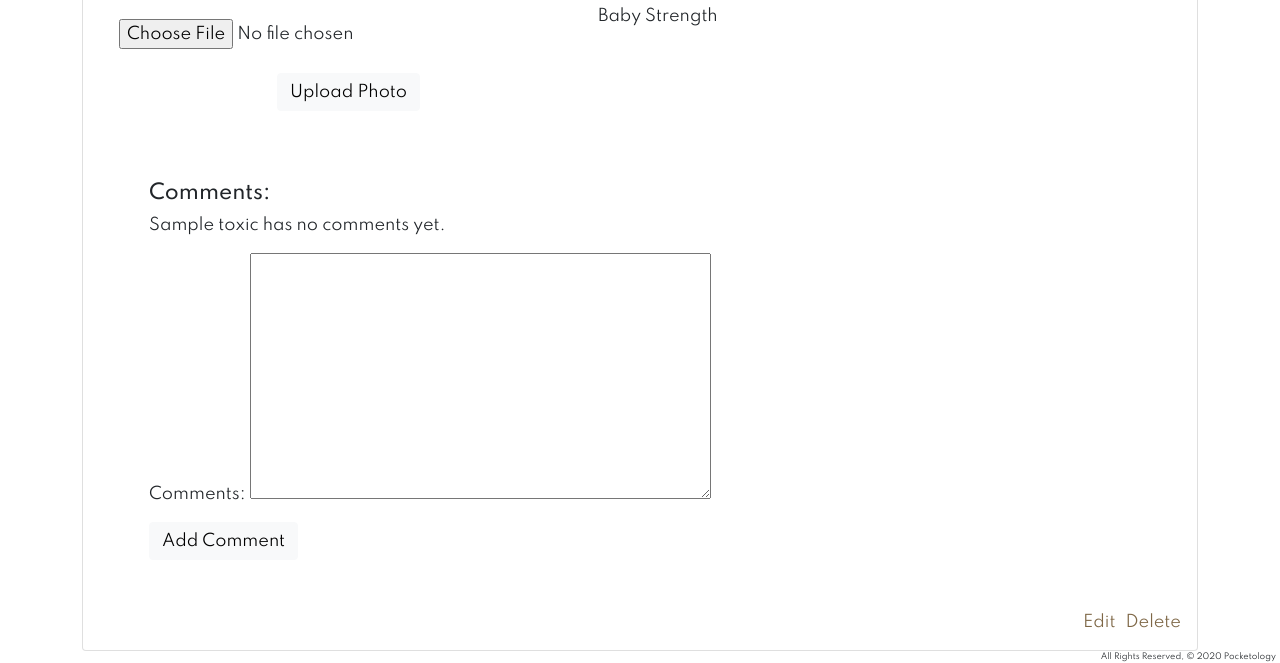
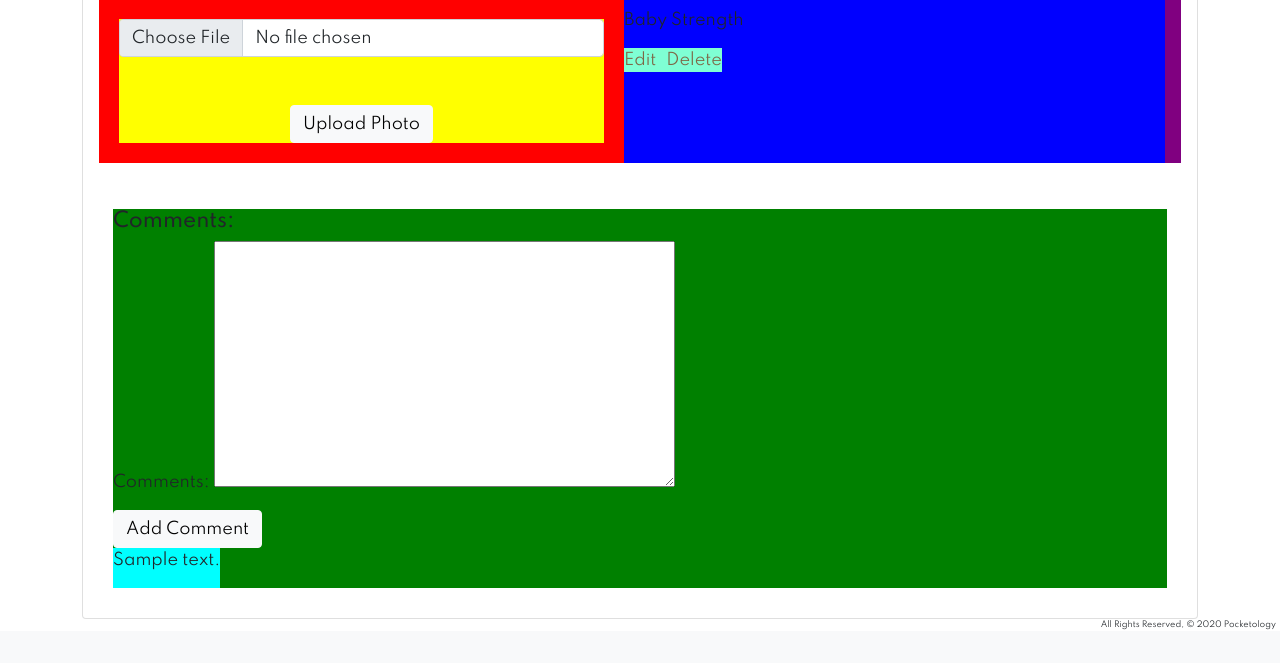
Before and after one commit to erikacolette29/Pocketology, a Django app: page /toxics/1/ in a window 1280 px wide. Shown: the part 478-1141 px from the top of the page. After the commit the page ends 1108 px from the top, so only its background shows below. Run offline with Django 3.2, Linux system fonts and the light colour scheme; a user stored in the database is signed in; tables that the repository leaves empty hold one stand-in row (values such as "Sample post"); some web fonts are replaced.

Commit message:
:comments working

```diff
--- a/main_app/models.py
+++ b/main_app/models.py
@@ -34,7 +34,7 @@ class Rating(models.Model):
     toxic = models.ForeignKey(Toxic, on_delete=models.CASCADE)
 
     def __str__(self):
-     return self.name
+     return self.comments
 
 
 
--- a/main_app/static/css/style.css
+++ b/main_app/static/css/style.css
@@ -17,6 +17,9 @@ body {
 
   }
 
+form{
+
+  }
 
 a {
   text-decoration: none;
@@ -92,7 +95,7 @@ height: 100vh;
   display: flex;
 flex-flow: row nowrap;
 ;
-/* background-color: purple; */
+background-color: purple;
 }
 
 
@@ -104,25 +107,25 @@ flex-flow: row nowrap;
   flex-flow: column wrap;
   text-align: center;
   width:  fit-content;
-  margin-top: 30px
-  /* background-color: red; */
+  margin-top: 30px;
+  background-color: red;
 }
 
 .detail-upload-container{
   display: flex;
   justify-content: center;
   margin: 20px;
-  /* background-color: yellow; */
+  background-color: yellow;
 }
 
 
 .detail-info-container{
-   display: flex;
+  display: flex;
   justify-content: center;
   align-items:flex-start;
   flex-flow: column wrap;
   width: 50%;
-  /* background-color: blue; */
+  background-color: blue;
 
 }
 
@@ -131,10 +134,10 @@ flex-flow: row nowrap;
   justify-content: flex-start;
   align-items: flex-start;
   flex-flow: column wrap;
-  /* background-color: green; */
+  background-color: green;
   padding-right: 100px;
   text-align: left;
-  margin: 50px;
+  margin: 30px;
 
 }
 
@@ -143,8 +146,7 @@ flex-flow: row nowrap;
   justify-content: flex-end;
   align-items: flex-end;
   flex-flow: row;
-
-/* background-color: aquamarine; */
+  background-color: aquamarine;
 }
 
 .edit-btn{
@@ -152,9 +154,20 @@ flex-flow: row nowrap;
 
 }
 
+.choose-file{
+ margin: 0;
+}
 
+.upload-btn{
+  margin: 0;
+}
 
-
+.comments{
+  display: flex;
+  justify-content: center;
+  align-items: center;
+  background-color: aqua;
+}
 
 /* ADD AND EDIT FORM */
 
@@ -162,7 +175,20 @@ flex-flow: row nowrap;
   display: flex;
   justify-content: center;
   align-items: center;
-  /* background-color: blue; */
+  background-color: blue;
   border: none;
   text-align: center;
+
 }
+
+
+table{
+  display: flex;
+  justify-content: center;
+  align-items: center;
+  font-family: 'Spartan', sans-serif;
+  flex-flow: column;
+}
+table > th{
+
+}
--- a/main_app/templates/toxics/detail.html
+++ b/main_app/templates/toxics/detail.html
@@ -16,15 +16,15 @@
     {% for photo in toxic.photo_set.all %}
         <img class="img-thumbnail" src="{{photo.url}}">
     {% empty %}
-        <div class="card-panel teal-text center-align">No Photos Uploaded</div>
+        <div class="">No Photos Uploaded</div>
     {% endfor %}
 
     <div class="detail-upload-container">
     <form action="{% url 'add_photo' toxic.id %}" enctype="multipart/form-data" method="POST" class="card-panel">
         {% csrf_token %}
-        <input type="file" name="photo-file">
+        <input  class="form-control choose-file" type="file" name="photo-file">
         <br><br>
-        <input type="submit" class="btn btn-light" value="Upload Photo">
+        <input type="submit" class="btn btn-light upload-btn" value="Upload Photo">
     </form>
     </div>
 
@@ -37,6 +37,16 @@
         <p>{{ toxic.funfact }}</p>
         <h5>Toxic Level:</h5>
     <p>{{toxic.howtoxic}}</p>
+
+    <div class="edit-delete-container">
+        <div class=edit-btn>
+        <a href="{% url 'toxics_update' toxic.id %}">Edit</a>
+        </div>
+
+        <a href="{% url 'toxics_delete' toxic.id %}">Delete</a>
+    </div>
+    </div>
+
     </div>
 
 </div>
@@ -44,34 +54,30 @@
 
 <div class="comments-container">
     <h5>Comments:</h5>
-    {% if toxic.ratings.count %}
-        {% for rating in toxic.ratings.all %}
-            <p>{{ rating.comments}}</p>
+
+        <div class="col s6">
+        <!-- new code below -->
+            <form action="{% url 'add_rating' toxic.id %}" method="post">
+                {% csrf_token %}
+                {{ rating_form.as_p }}
+                <input type="submit" class="btn btn-light" value="Add Comment">
+            </form>
+        </div>
+
+    {% if comment.count %}
+        {% for comment in comment.all %}
+        <div class="comments">
+            <p>{{ comment.comments}}</p>
+        </div>
         {% endfor %}
     {% else %}
         <p>{{ toxic.name}} has no comments yet.</p>
     {% endif %}
 
 
-    <div class="col s6">
-    <!-- new code below -->
-        <form action="{% url 'add_rating' toxic.id %}" method="post">
-            {% csrf_token %}
-            {{ rating_form.as_p }}
-            <input type="submit" class="btn btn-light" value="Add Comment">
-        </form>
-    </div>
-
 </div>
 
-<div class="edit-delete-container">
-    <div class=edit-btn>
-    <a href="{% url 'toxics_update' toxic.id %}">Edit</a>
-    </div>
 
-    <a href="{% url 'toxics_delete' toxic.id %}">Delete</a>
-</div>
-</div>
 
 
 
--- a/main_app/views.py
+++ b/main_app/views.py
@@ -1,7 +1,7 @@
 from django.shortcuts import render, redirect
 from django.views.generic.edit import CreateView, UpdateView, DeleteView
 from django.views.generic import ListView, DetailView
-from .models import Toxic, Photo
+from .models import Toxic, Photo, Rating
 from .forms import RatingForm
 import uuid
 import boto3
@@ -28,8 +28,9 @@ def toxics_index(request): #objects.get.all(), make not private
 @login_required
 def toxics_detail(request, toxic_id):
   toxic = Toxic.objects.get(id=toxic_id)
+  comment = Rating.objects.filter(toxic=toxic_id)
   rating_form = RatingForm()
-  return render(request, 'toxics/detail.html', { 'toxic': toxic, 'rating_form': rating_form })
+  return render(request, 'toxics/detail.html', { 'toxic': toxic, 'rating_form': rating_form, 'comment': comment })
 
 
 @login_required
```
